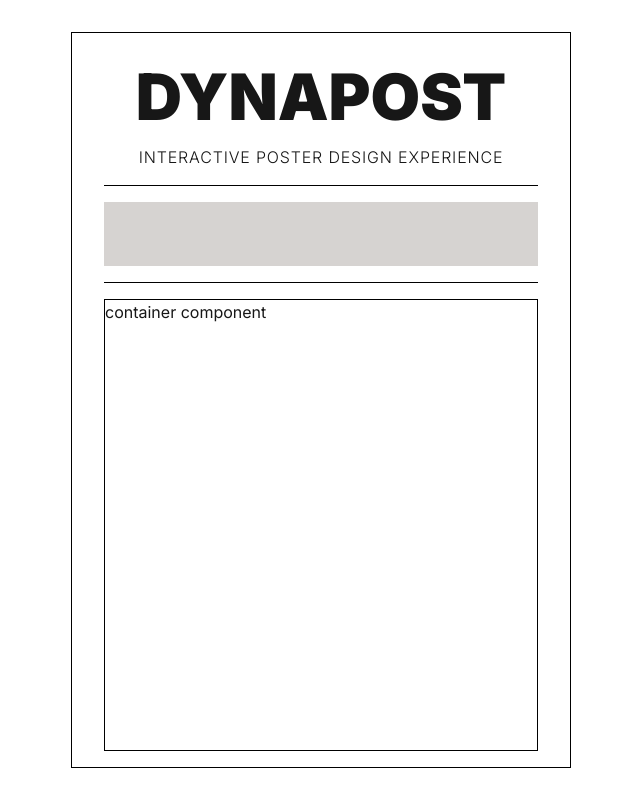
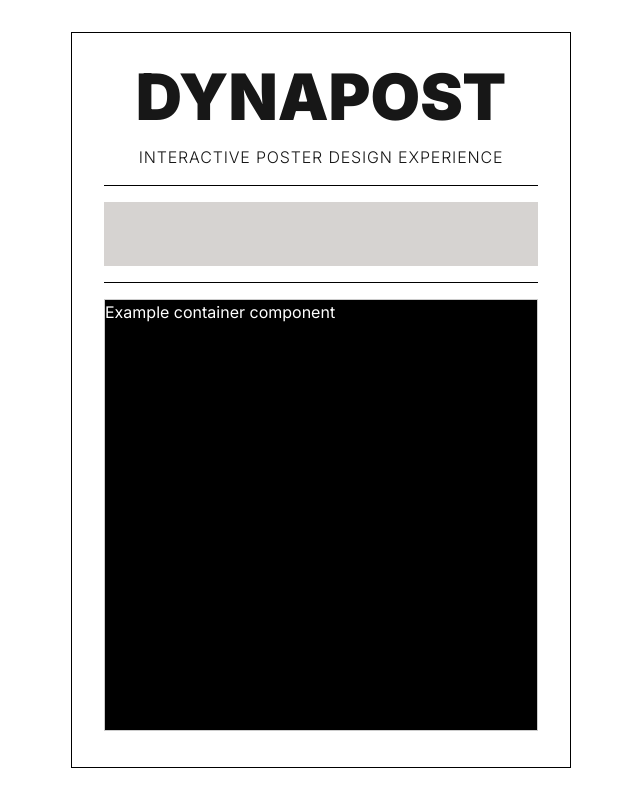
Before and after one commit to m-ku66/Dynapost, a Next.js app: page / in a window 1280 px wide. Shown: the whole page, without its empty margins (319-959 px from the left). Built offline with nearby package versions, Linux system fonts and the light colour scheme.

Commit message:
Basic set up of container component is coming along well, but I'll need to find a way to get the container dimensions to be both passable to it as props AND dynamic...

```diff
--- a/app/page.tsx
+++ b/app/page.tsx
@@ -31,7 +31,7 @@ export default function Home() {
   return (
     <AppContextProvider>
       <div className="container max-w-full h-screen flex justify-center items-center p-8">
-        <div className="w-full md:w-[500px] h-full border border-1 border-black flex flex-col px-8 py-4">
+        <div className="w-full md:w-[500px] h-full border border-1 border-black flex flex-col px-8 pt-4 pb-8">
           <div className="flex flex-col select-none">
             <h1 ref={h1Ref} className="text-[4rem] font-black text-center">
               DYNAPOST
@@ -49,8 +49,10 @@ export default function Home() {
             <div className="flex justify-between w-full h-16 bg-stone-300"></div>
             <Separator height={0.05} />
           </div>
-          <div className="w-full h-full border border-1 border-black">
-            container component
+          <div className="flex justify-center items-center w-full h-fit border border-1 border-black/[0.2]">
+            <div className="bg-black" style={{ width: 450, height: 430 }}>
+              <p className="text-white">Example container component</p>
+            </div>
           </div>
         </div>
       </div>
```
Also changed, not shown: app/components/animation_components/Container.tsx (added, +17 -0 lines).
